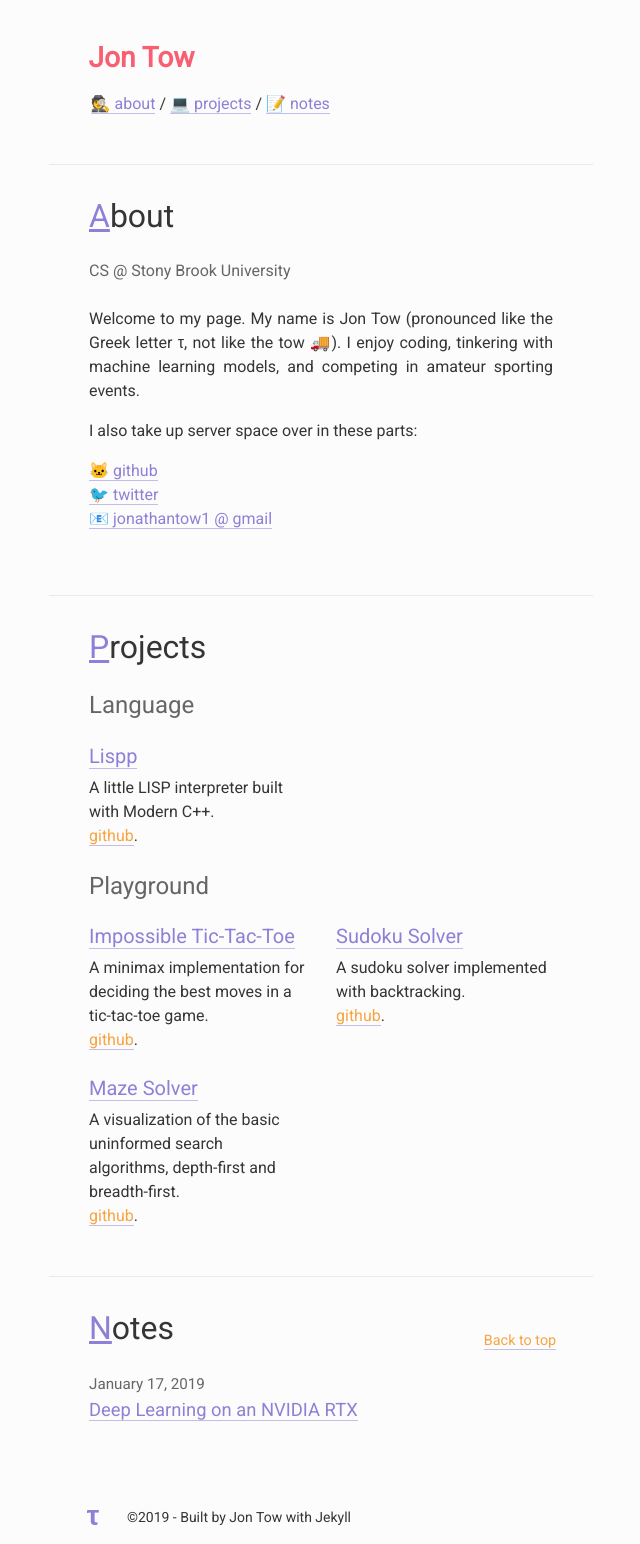
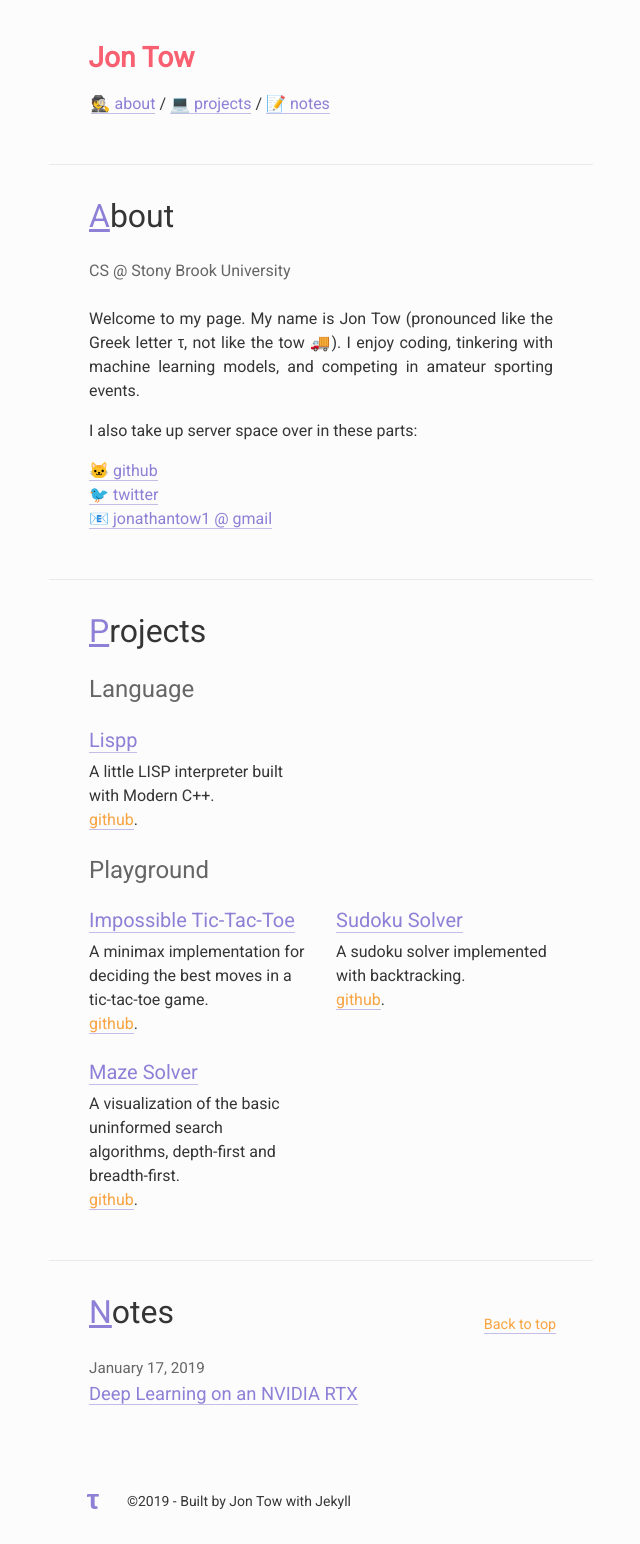
Before and after one commit to jon-tow/jon-tow.github.io, a Jekyll site: the page built from index.html, in a window 1280 px wide. Shown: the whole page, without its empty margins (319-959 px from the left). Built offline with Jekyll 4.4.1, drawn with Linux system fonts in a browser that asks for light colours.

Commit message:
fix ul margin

```diff
--- a/_includes/_sections/about.html
+++ b/_includes/_sections/about.html
@@ -24,7 +24,7 @@
 
       I also take up server space over in these parts:
 
-      <ul style="list-style: none;">
+      <ul style="list-style: none; margin: 0em;">
 	<li>
 	  <a class="" href="https://github.com/jon-tow">
 	    &#128049; github
```
